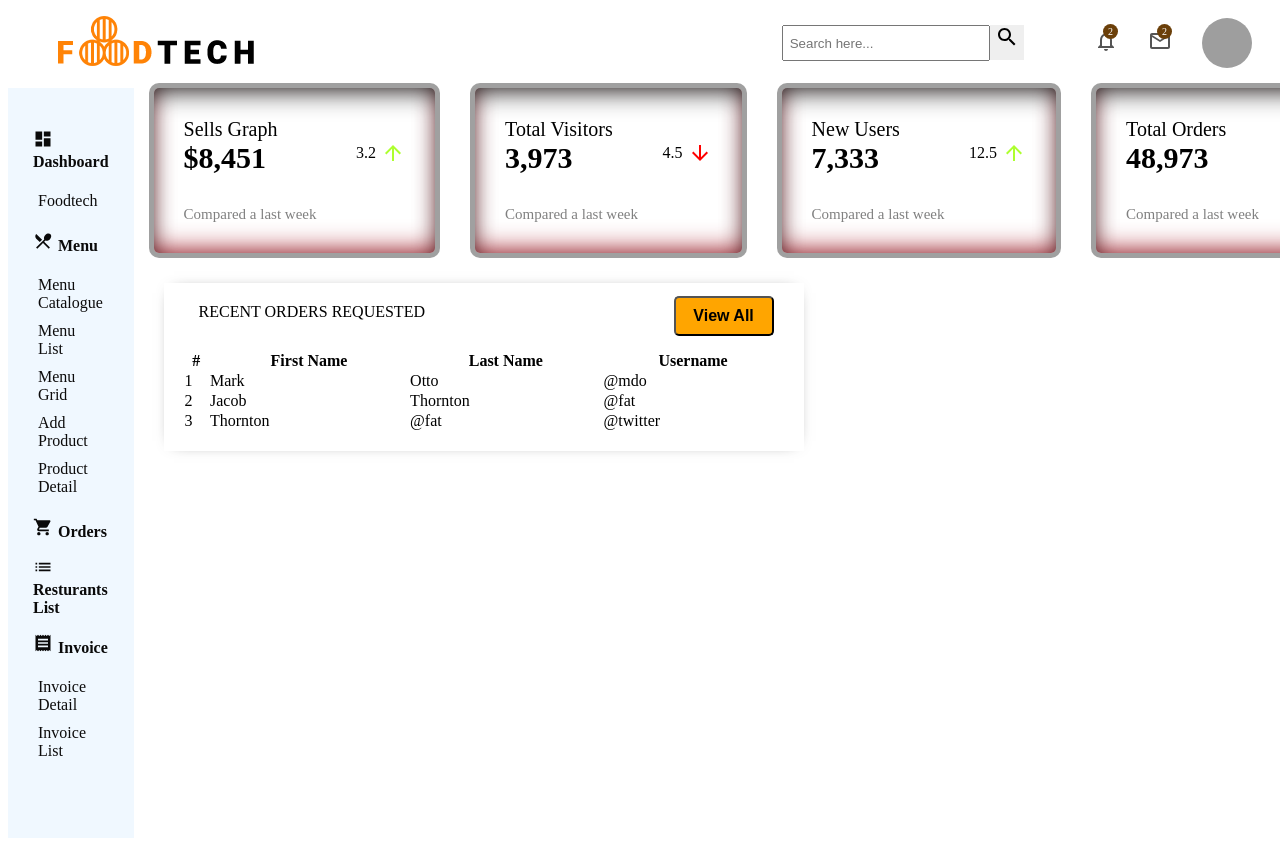
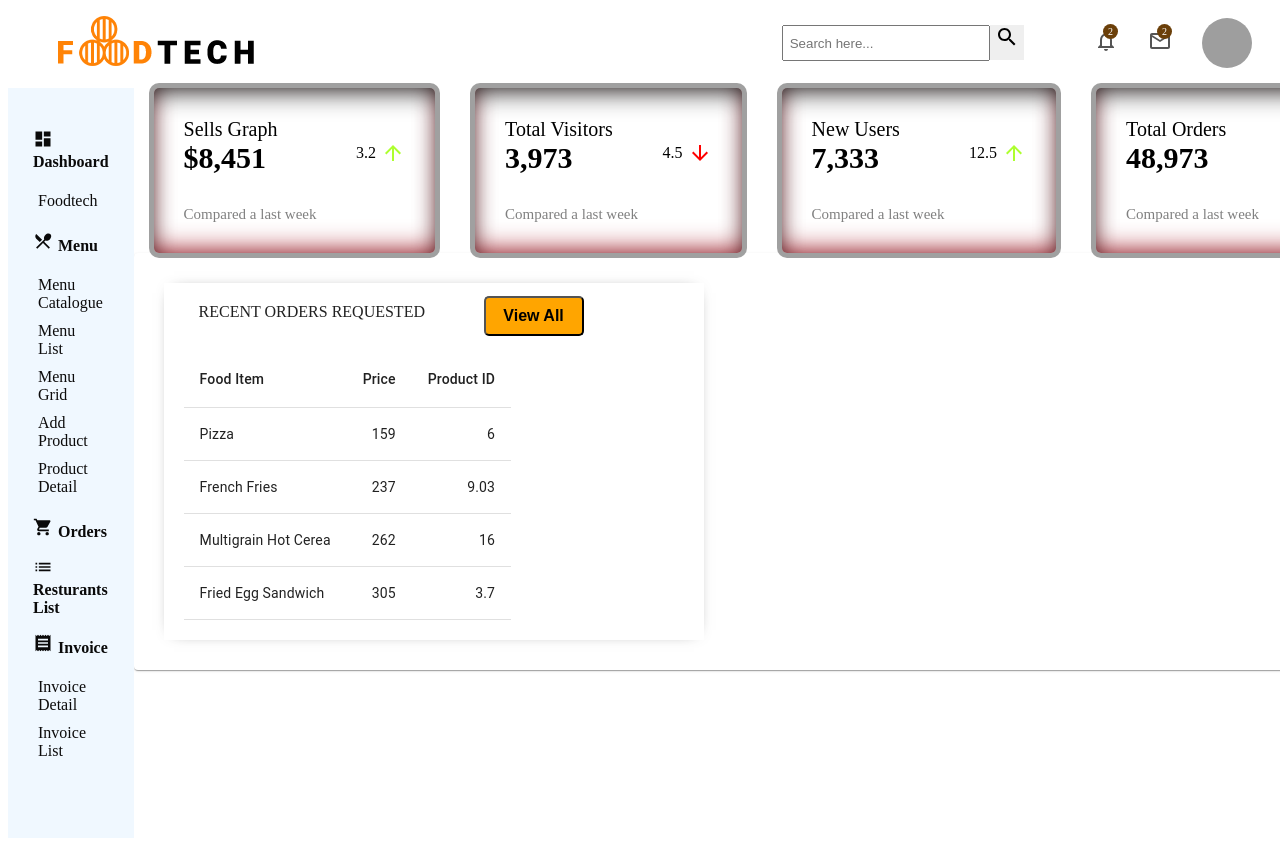
Before and after one commit to deshanvimukthi-1999/React-Dashboard, a React (Create React App) app: page / in a window 1280 px wide. Shown: the top 846 px of the page. Built offline with nearby package versions, Linux system fonts and the light colour scheme; grey boxes are pictures that could not be loaded.

Commit message:
Update the code

```diff
--- a/src/components/Charts/Charts.jsx
+++ b/src/components/Charts/Charts.jsx
@@ -1,65 +1,53 @@
+import React from 'react';
+import TableBody from '@material-ui/core/TableBody';
+import TableCell from '@material-ui/core/TableCell';
+import TableContainer from '@material-ui/core/TableContainer';
+import TableHead from '@material-ui/core/TableHead';
+import TableRow from '@material-ui/core/TableRow';
+import Paper from '@material-ui/core/Paper';
 import "./charts.css";
-import React from 'react';
-import { makeStyles } from '@material-ui/core/styles';
-import {Table,TableBody, TableCell ,TableContainer,TableHead ,TableRow,Paper  }from '@material-ui/core';
 
-
-    const useStyles = makeStyles({
-        table: {
-          minWidth: 500,
-        },
-      });
-
-      function createData(FoodItems, Price, ProductID) {
-        return {FoodItems, Price, ProductID  };
+function createData(FoodItem, Price, ProductID) {
+  return { FoodItem, Price, ProductID };
 }
 
 const rows = [
-        createData('Pizza', 159, 6.04),
-        createData('French Fries', 237, 9.0),
-        createData('Multigrain Hot Cereal', 262, 16.0, 24),
-        createData('Friend Egg Sandwich', 262, 16.0, 24),
+  createData('Pizza', 159, 6.0),
+  createData('French Fries', 237, 9.03),
+  createData('Multigrain Hot Cerea', 262, 16.0,),
+  createData('Fried Egg Sandwich', 305, 3.7),
+
 ];
 
 export default function Charts() {
-        const classes = useStyles();
+
 
   return (
+    <TableContainer component={Paper}>
         <div className="container1">
             <div className="tableHeader">RECENT ORDERS REQUESTED</div>
               <div className="buttonClass">
                 <button className="button">View All</button>
                 </div>
-                <Table striped bordered hover>
-                    <thead>
-                        <tr>
-                        <th>#</th>
-                        <th>First Name</th>
-                        <th>Last Name</th>
-                        <th>Username</th>
-                        </tr>
-                    </thead>
-                    <tbody>
-                        <tr>
-                        <td>1</td>
-                        <td>Mark</td>
-                        <td>Otto</td>
-                        <td>@mdo</td>
-                        </tr>
-                        <tr>
-                        <td>2</td>
-                        <td>Jacob</td>
-                        <td>Thornton</td>
-                        <td>@fat</td>
-                        </tr>
-                        <tr>
-                        <td>3</td>
-                        <td>Thornton</td>
-                        <td>@fat</td>
-                        <td>@twitter</td>
-                        </tr>
-                    </tbody>
-                </Table>
+        <TableHead>
+          <TableRow>
+            <TableCell>Food Item</TableCell>
+            <TableCell align="right"> Price</TableCell>
+            <TableCell align="right">Product ID</TableCell>
+          </TableRow>
+        </TableHead>
+        <TableBody>
+          {rows.map((row) => (
+            <TableRow key={row.FoodItem}>
+              <TableCell component="th" scope="row">
+                {row.FoodItem}
+              </TableCell>
+              <TableCell align="right">{row.Price}</TableCell>
+              <TableCell align="right">{row.ProductID}</TableCell>
+            </TableRow>
+          ))}
+        </TableBody>
       </div>
+    </TableContainer>
   );
 }
--- a/src/components/Charts/charts.css
+++ b/src/components/Charts/charts.css
@@ -1,7 +1,7 @@
 .container1 {
   margin: 30px;
   padding: 20px;
-  width: 600px;
+  width: 500px;
   box-shadow: 0px 0px 15px -10px rgba(0, 0, 0, 0.75);
 }
 
@@ -11,8 +11,8 @@
 }
 
 .image {
-  width: 70px;
-  height: 50px;
+  width: 10px;
+  height: 10px;
   margin-left: 10px;
 }
 .buttonClass {
@@ -20,7 +20,7 @@
 }
 .button {
   margin-bottom: 15px;
-  margin-left: 490px;
+  margin-left: 300px;
   border-radius: 5px;
   width: 100px;
   height: 40px;
```
Lines whose indentation alone changed are shown as unchanged.
